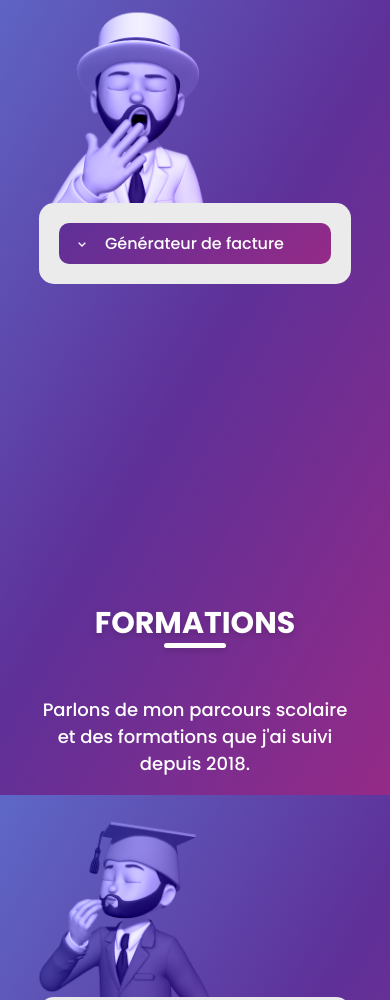
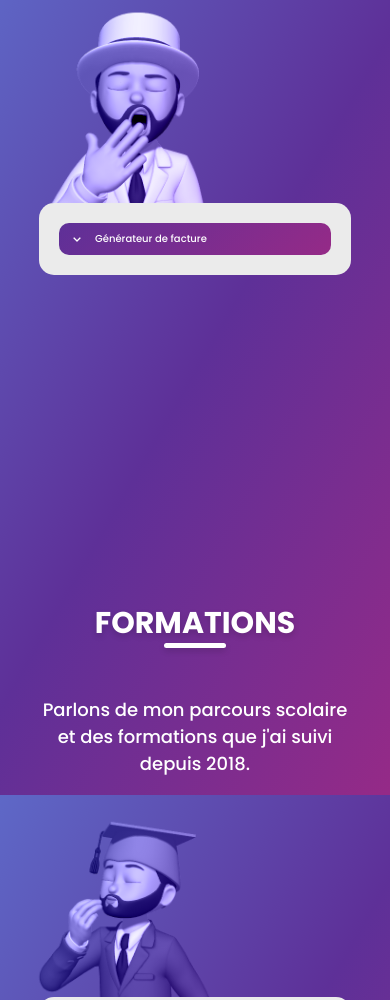
Before and after one commit to abdelrazak27/portfolio, a plain HTML site: page index.html in a window 390 px wide. Shown: the part 2581-3581 px from the top of the page. Drawn offline with nearby package versions, Linux system fonts and the light colour scheme.

Commit message:
correction bug contact

```diff
--- a/css/index.scss
+++ b/css/index.scss
@@ -619,6 +619,37 @@ i.nav__icon {
 }
 
 
+@media screen and (max-width:500px) {
+	.section__bloc-list {
+		.item {
+			padding: 8px 12px;
+			gap: 12px;
+			font-size: 13px;
+			i {
+				font-size: 16px;
+			}
+		}
+	}
+}
+
+
+
+@media screen and (max-width:425px) {
+	.section__bloc-list {
+		.item {
+			padding: 8px 10px;
+			gap: 10px;
+			font-size: 10px;
+			i {
+				font-size: 16px;
+			}
+		}
+	}
+}
+
+
+
+
 @media screen and (max-width:650px) {
 	.section {
 		&__title {
```
Also changed, not shown: css/index.css, 1 other file.
